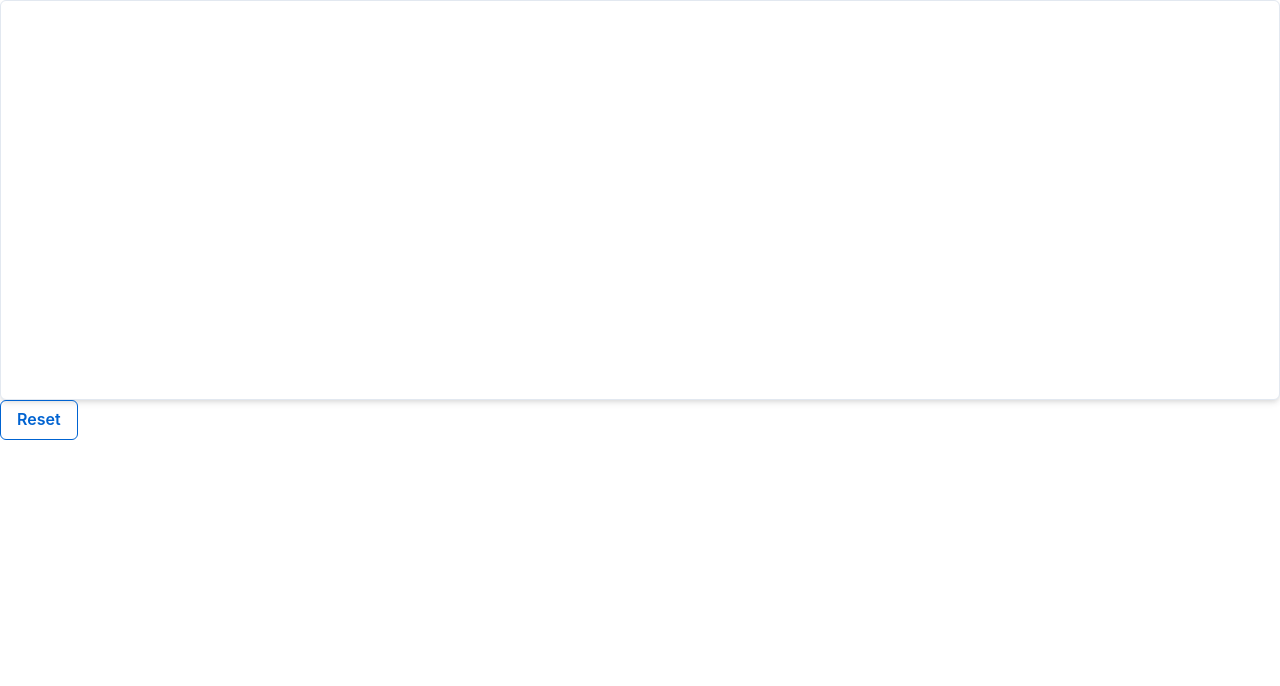
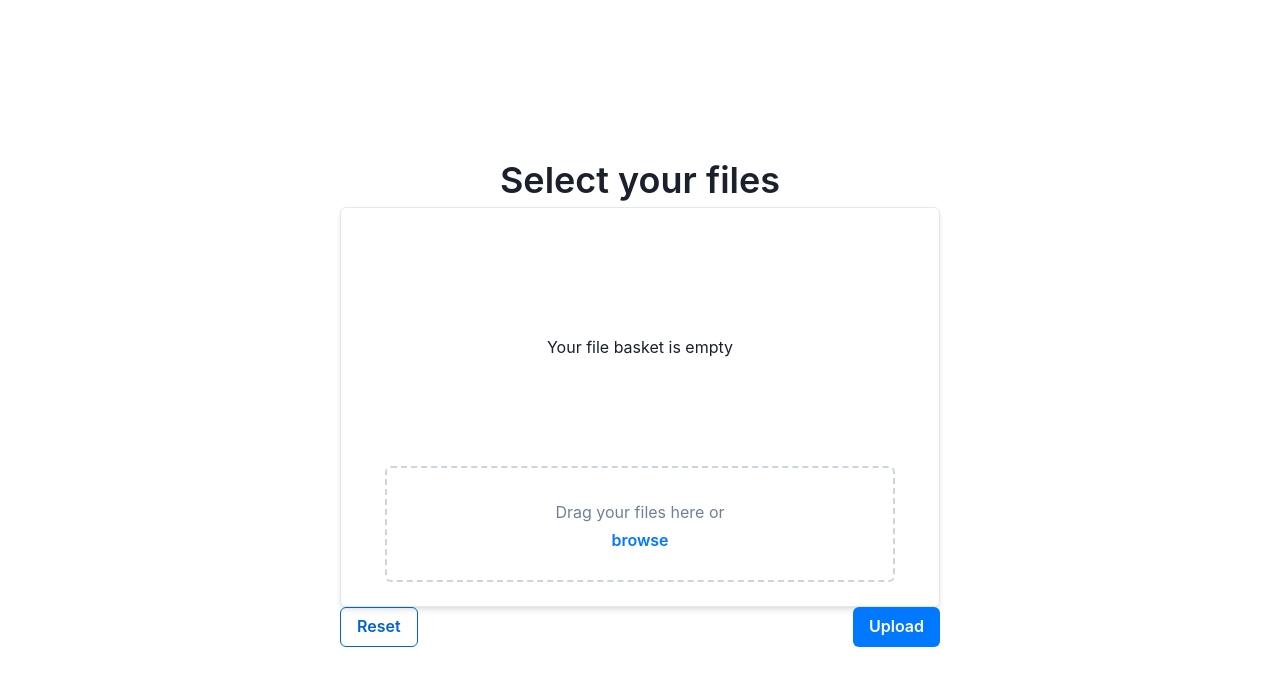
Before and after one commit to duhanmeric/tez, a React (Create React App) app in the folder client/: page / in a window 1280 px wide. Shown: the top 686 px of the page. Built offline with nearby package versions, Linux system fonts and the light colour scheme.

Commit message:
SbFileUpload created

```diff
--- a/client/src/App.tsx
+++ b/client/src/App.tsx
@@ -1,12 +1,11 @@
 import React from "react";
-import { ChakraProvider, Box, Text } from "@chakra-ui/react";
-import { SbButton, SbContainer } from "components";
+import { ChakraProvider } from "@chakra-ui/react";
+import { UploadScreen } from "screens";
 
 function App() {
   return (
     <ChakraProvider>
-      <SbContainer></SbContainer>
-      <SbButton title="Reset" variant="outline" />
+      <UploadScreen />
     </ChakraProvider>
   );
 }
--- a/client/src/components/SbContainer/SbContainer.tsx
+++ b/client/src/components/SbContainer/SbContainer.tsx
@@ -1,9 +1,11 @@
-import { Container } from "@chakra-ui/react";
+import { Container, ContainerProps } from "@chakra-ui/react";
 import React, { FC, PropsWithChildren } from "react";
 
 type SbContainerType = {};
 
-const SbContainer: FC<PropsWithChildren<SbContainerType>> = (props) => {
+const SbContainer: FC<PropsWithChildren<SbContainerType> & ContainerProps> = (
+  props
+) => {
   return (
     <Container
       boxShadow="md"
--- /dev/null
+++ b/client/src/components/SbFileUpload/SbFileUpload.tsx
@@ -0,0 +1,37 @@
+import { Box, Text } from "@chakra-ui/react";
+import SbButton from "components/SbButton/SbButton";
+import React, { FC } from "react";
+
+type SbFileInputProps = {
+  //   inputRef: React.RefObject<HTMLInputElement>;
+  label: string;
+};
+
+const SbFileUpload: FC<SbFileInputProps> = (props) => {
+  return (
+    <Box
+      textAlign="center"
+      border={2}
+      borderColor="gray.300"
+      width="100%"
+      rounded="md"
+      borderStyle="dashed"
+      py={7}
+    >
+      <Text lineHeight={2} color="gray.500">
+        Drag your files here or
+      </Text>
+      <SbButton variant="link" title={props.label} />
+      <input
+        multiple
+        accept="video/*"
+        // ref={props.inputRef}
+        style={{ display: "none" }}
+        type="file"
+        id="file-upload"
+      />
+    </Box>
+  );
+};
+
+export default SbFileUpload;
--- a/client/src/components/index.ts
+++ b/client/src/components/index.ts
@@ -1,2 +1,3 @@
 export { default as SbButton } from "./SbButton/SbButton";
 export { default as SbContainer } from "./SbContainer/SbContainer";
+export { default as SbFileUpload } from "./SbFileUpload/SbFileUpload";
--- /dev/null
+++ b/client/src/screens/UploadScreen/UploadScreen.tsx
@@ -0,0 +1,33 @@
+import { Box, Center, Flex, HStack, Text, VStack } from "@chakra-ui/react";
+import { SbButton, SbContainer, SbFileUpload } from "components";
+import React from "react";
+
+function UploadScreen() {
+  return (
+    <Center minHeight="100vh">
+      <Flex direction="column" w={[300, 400, 600]}>
+        <Text fontSize="4xl" fontWeight="semibold" textAlign="center">
+          Select your files
+        </Text>
+        <SbContainer my={5}>
+          <VStack height="100%" px={5} justify="space-between">
+            <Box width="100%" height="100%" mt={1} flex={1} overflowY="auto">
+              <Center height="100%">
+                <VStack>
+                  <Text>Your file basket is empty</Text>
+                </VStack>
+              </Center>
+            </Box>
+            <SbFileUpload label="browse" />
+          </VStack>
+        </SbContainer>
+        <HStack justify="space-between">
+          <SbButton title="Reset" variant="outline" />
+          <SbButton title="Upload" variant="solid" />
+        </HStack>
+      </Flex>
+    </Center>
+  );
+}
+
+export default UploadScreen;
--- /dev/null
+++ b/client/src/screens/index.ts
@@ -0,0 +1 @@
+export { default as UploadScreen } from "./UploadScreen/UploadScreen";
```
